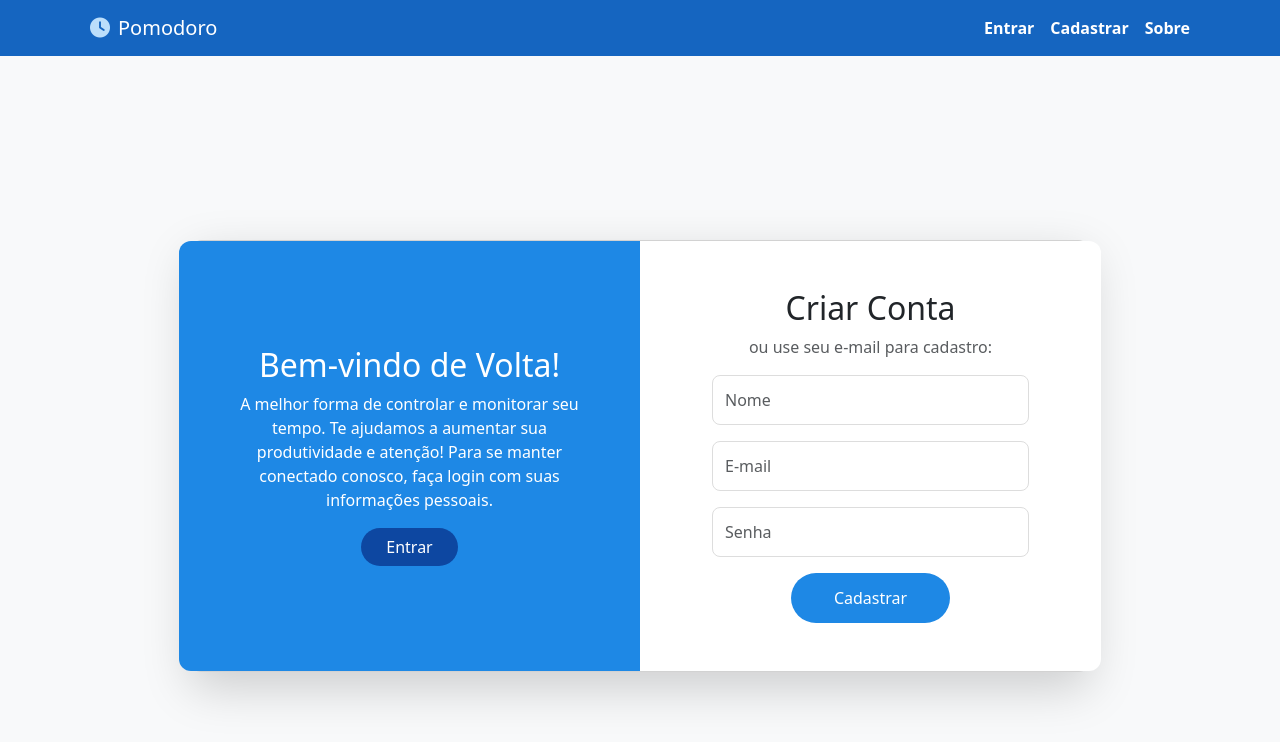
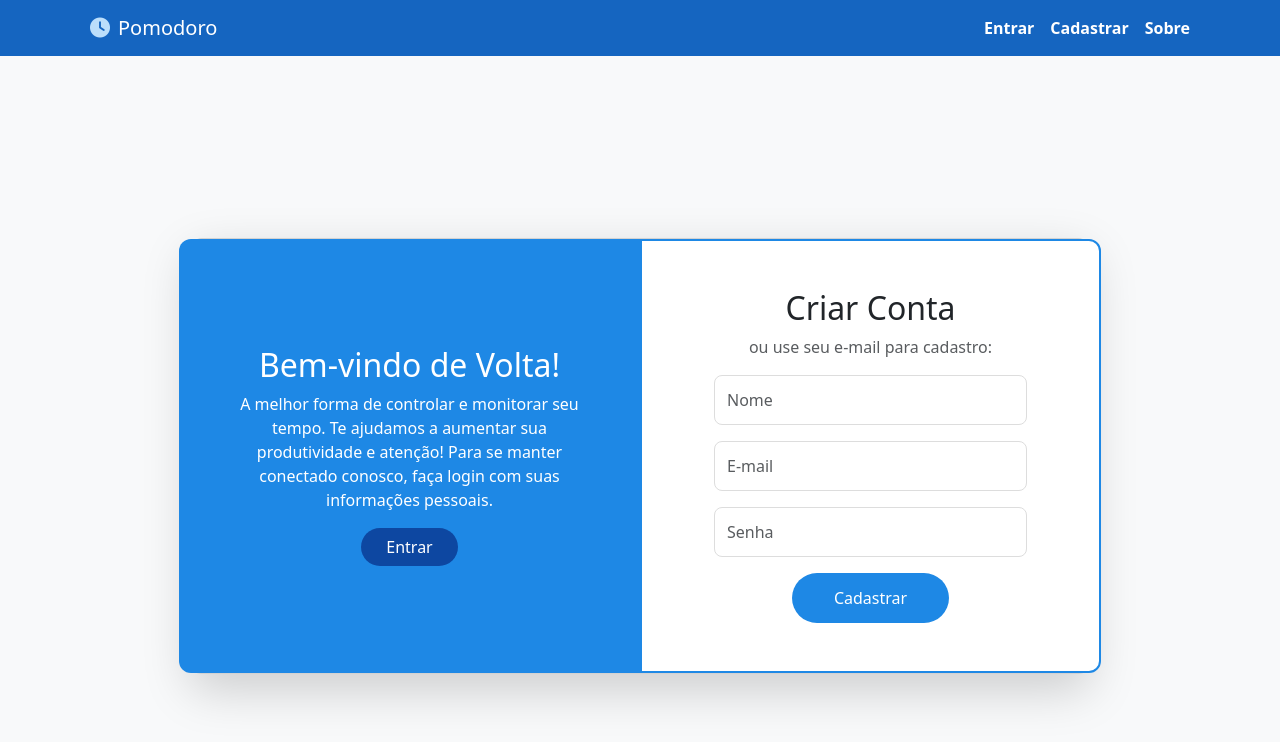
Before and after one commit to Mikaelpro1010/Pomodoro_Online, a React (Vite) app in the folder app_front-end/app_gerenciamento_users/: page /register in a window 1280 px wide. Shown: the top 742 px of the page. Built offline with nearby package versions, Linux system fonts and the light colour scheme.

Commit message:
Update page.jsx

```diff
--- a/app_front-end/app_gerenciamento_users/src/pages/register/page.jsx
+++ b/app_front-end/app_gerenciamento_users/src/pages/register/page.jsx
@@ -119,7 +119,7 @@ function Register() {
 
                         {/* Lado direito - Formulário */}
                         <div className="col-md-6 bg-white d-flex flex-column align-items-center justify-content-center p-5"
-                            style={{ borderTopRightRadius: "12px", borderBottomRightRadius: "12px" }}>
+                            style={{ borderTopRightRadius: "12px", borderBottomRightRadius: "12px", border: "2px solid #1E88E5", padding: "20px" }}>
                             <h2 className="text-dark">Criar Conta</h2>
                             <p className="text-muted text-center">ou use seu e-mail para cadastro:</p>
 
```
